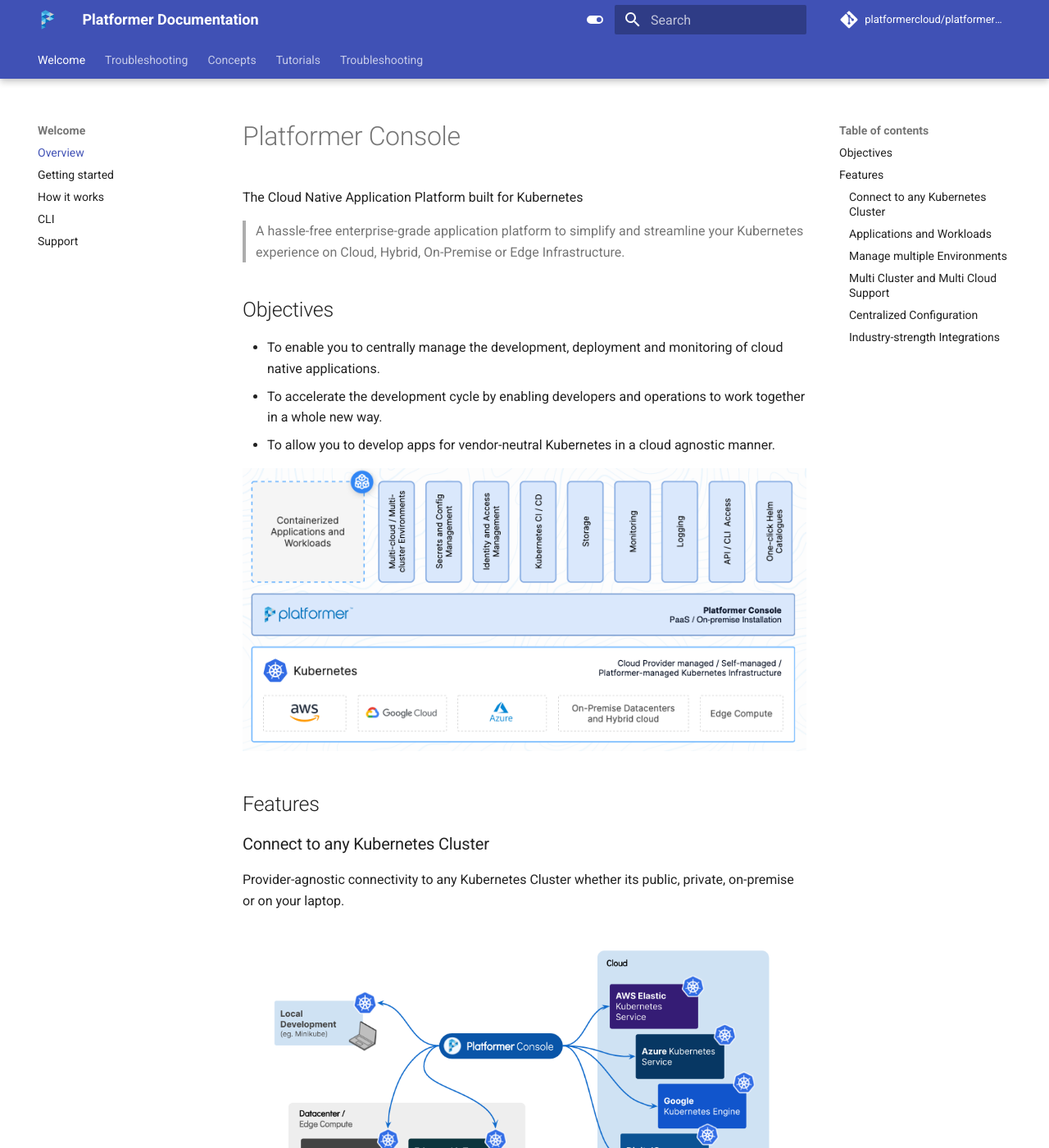
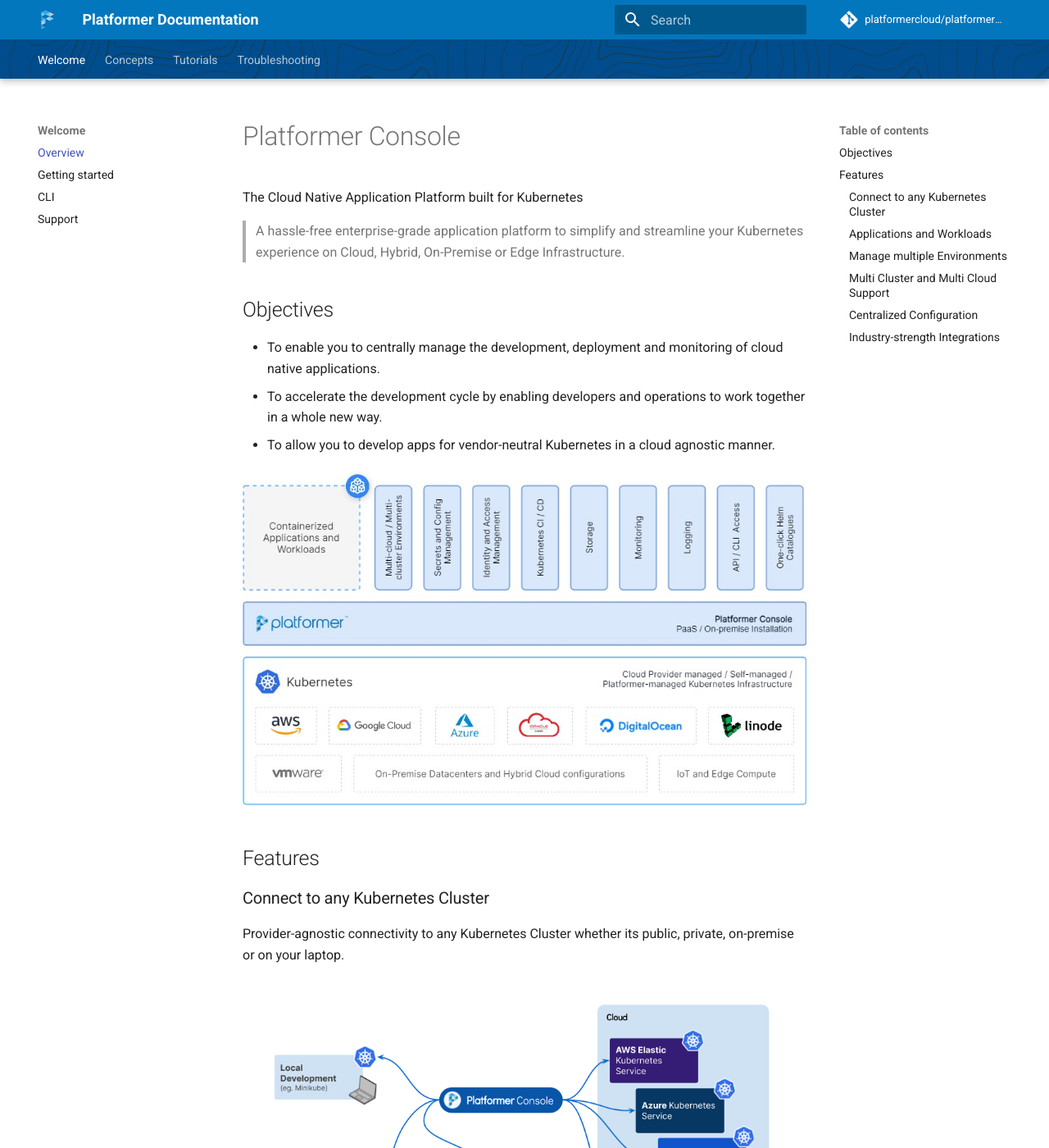
Before and after one commit to platformercloud/platformer-docs, an MkDocs documentation site: the page built from docs/index.md, in a window 1280 px wide and 1400 px high. Shown: the whole window at 82% size. Built offline with MkDocs 1.6.1 and Material for MkDocs 9.7.7, drawn with Linux system fonts in a browser that asks for light colours; comment, search, counter and statistics services are not loaded.

Commit message:
Updated styles to match the Platformer Console (#29)
* Removed empty/duplicate files

* Updates styles to match platformer console

* Update markitecture diagram

```diff
--- a/docs/index.md
+++ b/docs/index.md
@@ -15,7 +15,7 @@
 - To accelerate the development cycle by enabling developers and operations to work together in a whole new way.
 - To allow you to develop apps for vendor-neutral Kubernetes in a cloud agnostic manner.
 
-![](/assets/images//docs/markitecture.png)
+![](/assets/images//docs/markitecture.jpg)
 
 
 ## Features
--- a/mkdocs.yml
+++ b/mkdocs.yml
@@ -17,23 +17,11 @@
   favicon: assets/images/favicon.ico
   logo: assets/images/platformer-logo.png
   palette:
-    - scheme: default
-      primary: indigo
-      accent: blue grey
-      toggle:
-        icon: material/toggle-switch
-        name: Switch to light mode
-    - scheme: slate
-      primary: blue grey
-      accent: blue grey
-      toggle:
-        icon: material/toggle-switch-off-outline
-        name: Switch to dark mode
+    - scheme: platformer
 
 plugins:
   - search
   - awesome-pages
-
 
 markdown_extensions:
   - smarty
@@ -51,9 +39,11 @@
 
 nav:
   - "Welcome":
-       - Overview: "index.md"
-       - Getting started: "getting-started.md"
-       - How it works: "how-it-works.md"
-       - CLI: "cli.md"
-       - Support: "support.md"
+      - Overview: "index.md"
+      - Getting started: "getting-started.md"
+      - CLI: "cli.md"
+      - Support: "support.md"
   - ...
+
+extra_css:
+  - assets/stylesheets/overrides.css
--- /dev/null
+++ b/overrides/assets/stylesheets/overrides.css
@@ -0,0 +1,14 @@
+[data-md-color-scheme='platformer'] {
+    --md-primary-fg-color: #0277bd;
+    --md-primary-fg-color--light: #bbdefb;
+    --md-primary-fg-color--dark: #004c8c;
+}
+
+.md-tabs {
+    background-color: #004c8c;
+    background-image: url('/assets/overlay/mesh-bg-dark.svg');
+}
+
+.md-content {
+    margin-bottom: 4rem;
+}
```
Also changed, not shown: docs/how-it-works.md (deleted, +0 -1 lines), docs/troubleshooting.md (deleted, +0 -43 lines), overrides/assets/images/docs/markitecture.jpg (added), overrides/assets/images/docs/markitecture.png (deleted), overrides/assets/images/favicon.ico.
